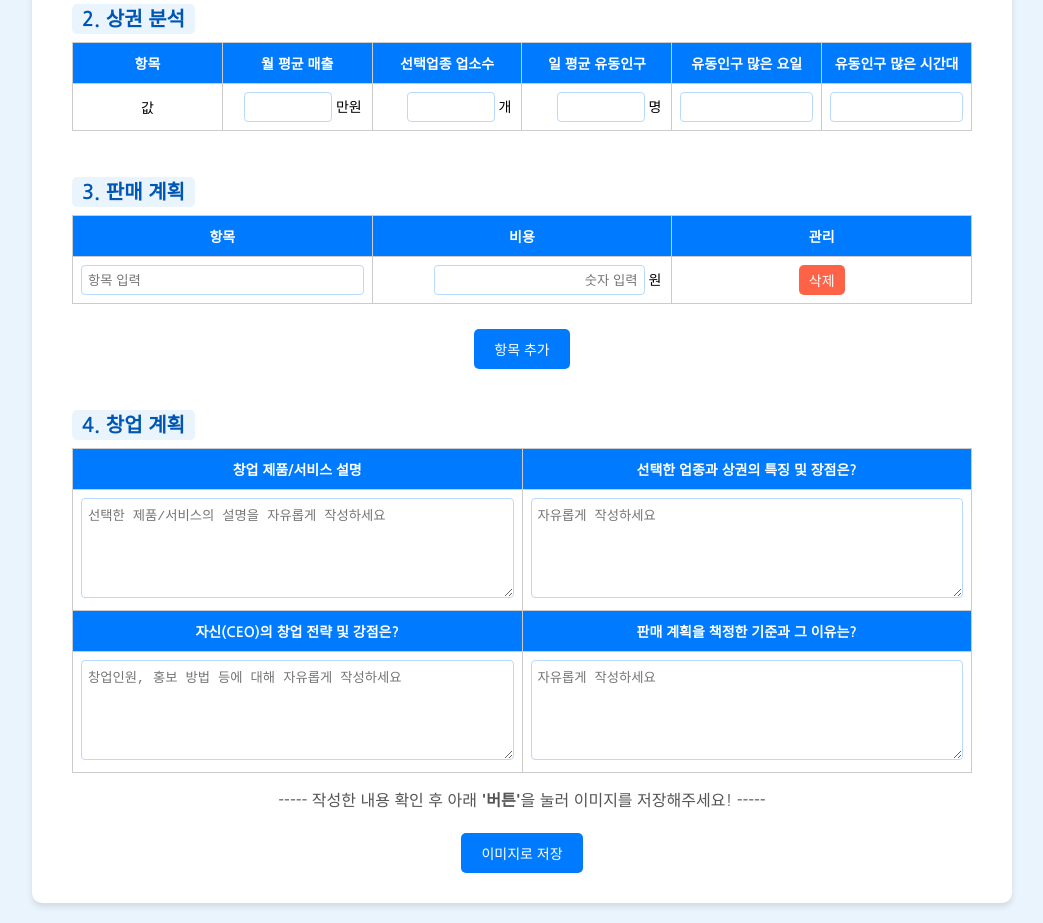
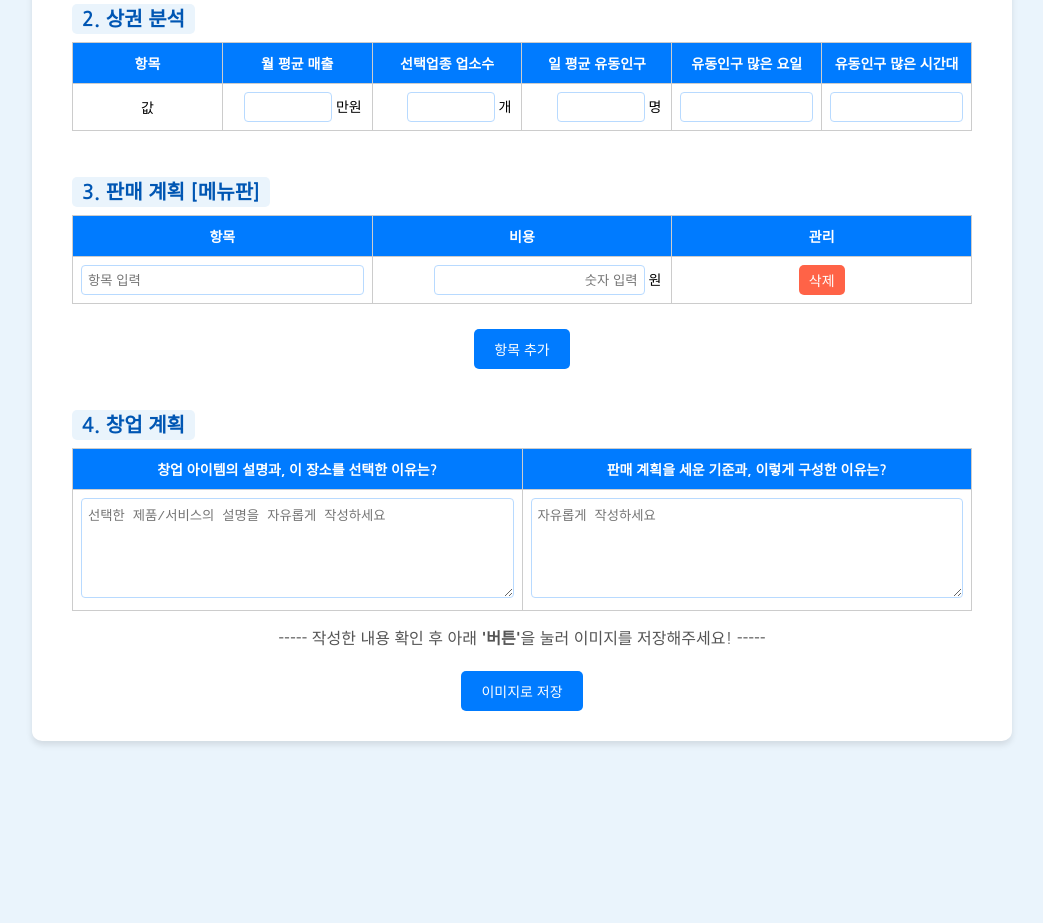
Before and after one commit to dayunD/startup-planM, a plain HTML site: page index.html in a window 1280 px wide. Shown: the part 537-1460 px from the top of the page, without its empty margins (118-1161 px from the left). After the commit the page ends 1298 px from the top, so only its background shows below. Drawn offline with nearby package versions, Linux system fonts and the light colour scheme.

Commit message:
Update index.html

```diff
--- a/index.html
+++ b/index.html
@@ -372,7 +372,7 @@
 
         <!-- 3. 판매 계획 -->
         <div class="form-section">
-            <h2>3. 판매 계획</h2>
+            <h2>3. 판매 계획 [메뉴판]</h2>
             <table id="finance-table">
                 <thead>
                     <tr>
@@ -392,7 +392,7 @@
                     </tr>
                 </tbody>
             </table>
-            <div style="text-align: center; margin-top: 20px;">
+            <div style="text-align: center; margin-top: 5px;">
             <button onclick="addRow()">항목 추가</button></div>
 
         <br><br>
@@ -403,20 +403,12 @@
             <h2>4. 창업 계획</h2>
             <table>
                 <tr>
-                    <th style="width: 50%;">창업 제품/서비스 설명</th>
-                    <th style="width: 50%;">선택한 업종과 상권의 특징 및 장점은?</th>
+                    <th style="width: 50%;">창업 아이템의 설명과, 이 장소를 선택한 이유는?</th>
+                    <th style="width: 50%;">판매 계획을 세운 기준과, 이렇게 구성한 이유는?</th>
                 </tr>
                 <tr>
                     <td><textarea id="reasonIndustry" rows="5" class="long-input" placeholder="선택한 제품/서비스의 설명을 자유롭게 작성하세요"></textarea></td>
                     <td><textarea id="financeReason" rows="5" class="long-input" placeholder="자유롭게 작성하세요"></textarea></td>
-                </tr>
-                <tr>
-                    <th style="width: 50%;">자신(CEO)의 창업 전략 및 강점은?</th>
-                    <th style="width: 50%;">판매 계획을 책정한 기준과 그 이유는?</th>
-                </tr>
-                <tr>
-                    <td><textarea id="reasonIndustry1" rows="5" class="long-input" placeholder="창업인원, 홍보 방법 등에 대해 자유롭게 작성하세요"></textarea></td>
-                    <td><textarea id="financeReason1" rows="5" class="long-input" placeholder="자유롭게 작성하세요"></textarea></td>
                 </tr>
             </table>
         </div>
```
